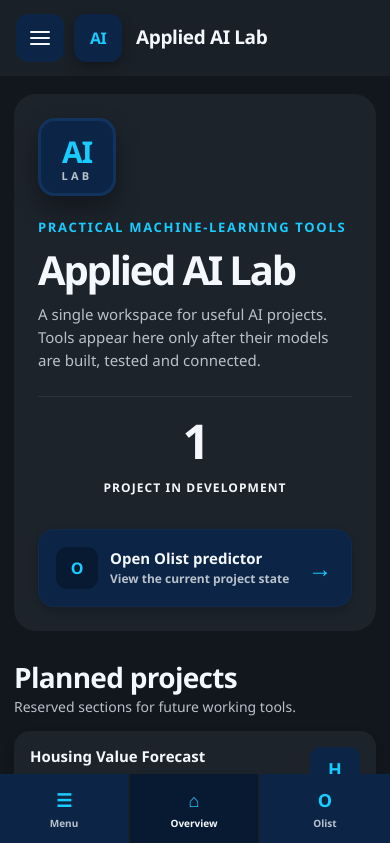
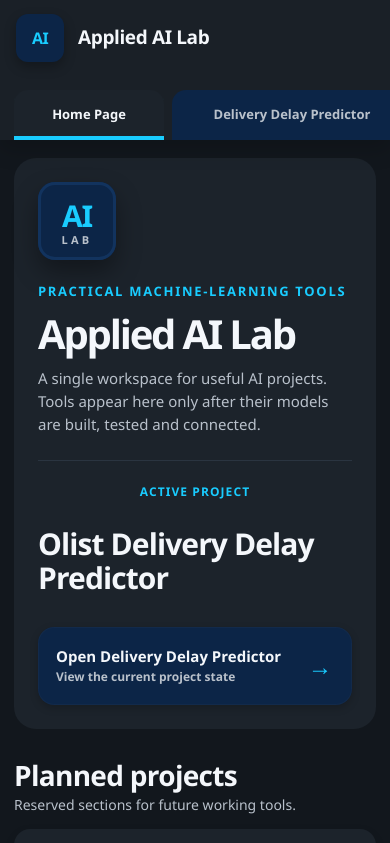
Before and after one commit to Sintagmatarches/applied-ai-lab, a Next.js app: page / in a window 390 px wide. Shown: the top 843 px of the page. Built offline with nearby package versions, Linux system fonts and the light colour scheme.

Commit message:
Replace side navigation with project tabs

```diff
--- a/app/globals.css
+++ b/app/globals.css
@@ -12,8 +12,7 @@
   --cyan: #19ccff;
   --line: #2a3440;
   --topbar-height: 100px;
-  --rail-width: 104px;
-  --content-gap: 30px;
+  --tabbar-height: 72px;
   --radius-large: 28px;
   --radius-medium: 16px;
   --motion: 170ms ease;
@@ -155,10 +154,6 @@
   white-space: nowrap;
 }
 
-.menu-trigger {
-  display: none;
-}
-
 .hero-action,
 .predictor-form button,
 .resource-grid button {
@@ -181,75 +176,64 @@
   transform: translateY(-1px);
 }
 
-.project-rail {
+.project-tabs {
   position: fixed;
-  z-index: 50;
-  top: calc(var(--topbar-height) + 16px);
-  left: 10px;
-  width: var(--rail-width);
-  display: grid;
-  gap: 10px;
-  max-height: calc(100dvh - var(--topbar-height) - 32px);
-  padding: 12px;
-  border-radius: 24px;
-  overflow-y: auto;
+  z-index: 60;
+  top: var(--topbar-height);
+  left: 0;
+  right: 0;
+  height: var(--tabbar-height);
+  display: flex;
+  align-items: flex-end;
+  padding: 0 6.5vw;
   background: var(--topbar);
-  box-shadow: 0 10px 24px rgba(0, 0, 0, 0.28);
+  box-shadow: 0 10px 20px rgba(0, 0, 0, 0.16);
 }
 
-.rail-link {
-  width: 80px;
-  height: 62px;
+.project-tabs-inner {
+  min-width: 0;
+  display: flex;
+  align-items: flex-end;
+  gap: 8px;
+}
+
+.project-tabs a {
+  min-width: 190px;
+  height: 56px;
   display: flex;
   align-items: center;
   justify-content: center;
-  border-radius: 15px;
-  color: var(--text);
+  padding: 0 26px;
+  border-radius: 14px 14px 0 0;
+  color: var(--muted);
   background: var(--navy);
-  box-shadow: 0 3px 8px rgba(0, 0, 0, 0.24);
+  font-size: 15px;
+  font-weight: 800;
+  white-space: nowrap;
   transition:
-    background var(--motion),
-    transform var(--motion);
+    color var(--motion),
+    background var(--motion);
 }
 
-.rail-link:hover {
-  background: var(--navy-hover);
-  transform: translateY(-1px);
+.project-tabs a:nth-child(2) {
+  min-width: 300px;
 }
 
-.rail-link.is-active {
-  background: var(--navy-active);
-  box-shadow: inset 0 3px 8px rgba(0, 0, 0, 0.4);
+.project-tabs a:hover {
+  color: var(--text);
+  background: var(--navy-hover);
 }
 
-.rail-icon {
-  width: 30px;
-  height: 30px;
-  display: grid;
-  place-items: center;
+.project-tabs a.is-active {
   color: var(--text);
-}
-
-.rail-icon svg {
-  width: 27px;
-  height: 27px;
-  fill: none;
-  stroke: currentColor;
-  stroke-linejoin: round;
-  stroke-width: 1.8;
-}
-
-.nav-letter {
-  color: var(--cyan);
-  font-size: 19px;
-  font-weight: 900;
+  background: var(--surface);
+  box-shadow: inset 0 -4px 0 var(--cyan);
 }
 
 .main-content {
   width: auto;
   min-height: 100dvh;
-  margin-left: calc(var(--rail-width) + var(--content-gap));
-  padding: calc(var(--topbar-height) + 28px) 6.5vw 64px 0;
+  padding: calc(var(--topbar-height) + var(--tabbar-height) + 30px) 6.5vw 64px;
 }
 
 .hero-card {
@@ -311,42 +295,31 @@
   border-left: 1px solid var(--line);
 }
 
-.hero-summary > strong {
-  font-size: 68px;
-  font-weight: 900;
-  line-height: 0.9;
-  letter-spacing: -0.05em;
-}
-
 .hero-summary > span {
-  margin-top: 6px;
+  color: var(--cyan);
   font-size: 12px;
   font-weight: 900;
   letter-spacing: 0.09em;
 }
 
+.hero-summary > h2 {
+  margin: 10px 0 0;
+  font-size: 30px;
+  line-height: 1.12;
+  letter-spacing: -0.03em;
+}
+
 .hero-action {
   min-height: 78px;
   display: grid;
-  grid-template-columns: 42px minmax(0, 1fr) 26px;
+  grid-template-columns: minmax(0, 1fr) 26px;
   align-items: center;
   gap: 12px;
   margin-top: 20px;
   padding: 12px 18px;
 }
 
-.action-icon {
-  width: 42px;
-  height: 42px;
-  display: grid;
-  place-items: center;
-  border-radius: 11px;
-  color: var(--cyan);
-  background: var(--navy-active);
-  font-weight: 900;
-}
-
-.hero-action > span:nth-child(2) {
+.hero-action > span:first-child {
   min-width: 0;
   display: grid;
 }
@@ -496,30 +469,18 @@
 
 .status-grid article {
   min-height: 132px;
-  display: grid;
-  grid-template-columns: 42px minmax(0, 1fr);
-  grid-template-rows: 1fr auto;
-  gap: 10px 12px;
+  display: flex;
+  flex-direction: column;
+  justify-content: space-between;
+  gap: 18px;
   padding: 16px;
   border-radius: var(--radius-medium);
   background: var(--surface);
 }
 
-.status-grid article > span {
-  width: 42px;
-  height: 42px;
-  display: grid;
-  place-items: center;
-  border-radius: 10px;
-  color: var(--muted);
-  background: var(--navy);
-  font-size: 13px;
-  font-weight: 900;
-}
-
-.status-grid article.is-current > span {
-  color: var(--cyan);
-  background: var(--navy-active);
+.status-grid article.is-current {
+  background: var(--surface-raised);
+  box-shadow: inset 0 -4px 0 var(--cyan);
 }
 
 .status-grid article strong {
@@ -529,7 +490,6 @@
 }
 
 .status-grid article small {
-  grid-column: 1 / -1;
   color: var(--muted);
   font-size: 12px;
   font-weight: 700;
@@ -671,12 +631,6 @@
   font-weight: 800;
 }
 
-.drawer-backdrop,
-.project-drawer,
-.mobile-nav {
-  display: none;
-}
-
 @media (max-width: 1500px) {
   .hero-card {
     grid-template-columns: 130px minmax(0, 1fr) minmax(290px, 360px);
@@ -738,35 +692,13 @@
 }
 
 @media (max-width: 860px) {
-  body {
-    padding-bottom: 70px;
-  }
-
   :root {
     --topbar-height: 76px;
+    --tabbar-height: 64px;
   }
 
   .topbar {
     padding: 12px 16px;
-  }
-
-  .menu-trigger {
-    width: 48px;
-    height: 48px;
-    display: grid;
-    place-content: center;
-    gap: 4px;
-    margin-right: 10px;
-    border: 0;
-    border-radius: 12px;
-    background: var(--navy);
-  }
-
-  .menu-trigger span {
-    width: 20px;
-    height: 2px;
-    border-radius: 2px;
-    background: var(--text);
   }
 
   .brand-mark {
@@ -779,123 +711,28 @@
     font-size: 19px;
   }
 
-  .project-rail {
-    display: none;
+  .project-tabs {
+    padding: 0 14px;
+    overflow-x: auto;
+  }
+
+  .project-tabs-inner {
+    min-width: max-content;
+  }
+
+  .project-tabs a {
+    min-width: 150px;
+    height: 50px;
+    padding: 0 20px;
+    font-size: 13px;
+  }
+
+  .project-tabs a:nth-child(2) {
+    min-width: 240px;
   }
 
   .main-content {
-    margin-left: 0;
-    padding: calc(var(--topbar-height) + 18px) 14px 28px;
-  }
-
-  .drawer-backdrop {
-    position: fixed;
-    inset: 0;
-    z-index: 80;
-    display: block;
-    pointer-events: none;
-    opacity: 0;
-    background: rgba(0, 0, 0, 0.72);
-    transition: opacity var(--motion);
-  }
-
-  .drawer-backdrop.is-open {
-    pointer-events: auto;
-    opacity: 1;
-  }
-
-  .project-drawer {
-    position: fixed;
-    inset: 0 auto 0 0;
-    z-index: 90;
-    width: min(88vw, 380px);
-    display: grid;
-    align-content: start;
-    gap: 10px;
-    padding: 16px;
-    overflow-y: auto;
-    background: var(--topbar);
-    transform: translateX(-102%);
-    transition: transform 220ms ease;
-  }
-
-  .project-drawer.is-open {
-    transform: translateX(0);
-  }
-
-  .drawer-header {
-    display: flex;
-    align-items: center;
-    justify-content: space-between;
-    margin-bottom: 4px;
-    padding-bottom: 14px;
-    border-bottom: 1px solid var(--line);
-  }
-
-  .drawer-header strong {
-    font-size: 20px;
-  }
-
-  .drawer-header button {
-    width: 44px;
-    height: 44px;
-    border: 0;
-    border-radius: 12px;
-    color: var(--text);
-    background: var(--navy);
-    font-size: 24px;
-  }
-
-  .project-drawer .rail-link {
-    width: 100%;
-    min-height: 58px;
-    justify-content: flex-start;
-    gap: 14px;
-    padding: 0 16px;
-  }
-
-  .rail-label {
-    overflow: hidden;
-    font-weight: 800;
-    text-overflow: ellipsis;
-    white-space: nowrap;
-  }
-
-  .mobile-nav {
-    position: fixed;
-    inset: auto 0 0;
-    z-index: 70;
-    height: 70px;
-    display: grid;
-    grid-template-columns: repeat(3, 1fr);
-    background: var(--topbar);
-  }
-
-  .mobile-nav a,
-  .mobile-nav button {
-    display: grid;
-    place-items: center;
-    align-content: center;
-    gap: 2px;
-    border: 0;
-    color: var(--muted);
-    background: var(--navy);
-    font-size: 10px;
-    font-weight: 800;
-  }
-
-  .mobile-nav > :not(:last-child) {
-    border-right: 2px solid var(--topbar);
-  }
-
-  .mobile-nav span {
-    color: var(--cyan);
-    font-size: 18px;
-  }
-
-  .mobile-nav .is-active {
-    color: var(--text);
-    background: var(--navy-active);
+    padding: calc(var(--topbar-height) + var(--tabbar-height) + 18px) 14px 28px;
   }
 
   .hero-card {
@@ -966,10 +803,6 @@
     padding-top: 22px;
   }
 
-  .hero-summary > strong {
-    font-size: 48px;
-  }
-
   .hero-action {
     width: 100%;
     margin-top: 16px;
--- a/app/lab-shell.tsx
+++ b/app/lab-shell.tsx
@@ -1,7 +1,6 @@
 "use client";
 
 import Link from "next/link";
-import { useState } from "react";
 
 export type ProjectId =
   | "home"
@@ -97,48 +96,26 @@
   );
 }
 
-function NavGlyph({ id }: { id: ProjectId }) {
-  if (id !== "home") {
-    const project = projects.find((item) => item.id === id);
-    return <span className="nav-letter">{project?.symbol}</span>;
-  }
-
+function ProjectTabs({ activeProject }: LabShellProps) {
   return (
-    <svg viewBox="0 0 24 24" aria-hidden="true">
-      <path d="M4 11.3 12 4l8 7.3V20h-5v-5H9v5H4z" />
-    </svg>
-  );
-}
-
-function Navigation({
-  activeProject,
-  onNavigate,
-  expanded = false,
-}: LabShellProps & { onNavigate?: () => void; expanded?: boolean }) {
-  const items = [
-    { id: "home" as const, href: "/", title: "Overview" },
-    projects[0],
-  ];
-
-  return (
-    <>
-      {items.map((item) => (
+    <nav className="project-tabs" aria-label="Project navigation">
+      <div className="project-tabs-inner">
         <Link
-          href={item.href}
-          key={item.id}
-          className={`rail-link ${activeProject === item.id ? "is-active" : ""}`}
-          aria-current={activeProject === item.id ? "page" : undefined}
-          aria-label={item.title}
-          title={expanded ? undefined : item.title}
-          onClick={onNavigate}
+          href="/"
+          className={activeProject === "home" ? "is-active" : ""}
+          aria-current={activeProject === "home" ? "page" : undefined}
         >
-          <span className="rail-icon">
-            <NavGlyph id={item.id} />
-          </span>
-          {expanded && <span className="rail-label">{item.title}</span>}
+          Home Page
         </Link>
-      ))}
-    </>
+        <Link
+          href="/olist-delivery-delay-predictor"
+          className={activeProject === "olist" ? "is-active" : ""}
+          aria-current={activeProject === "olist" ? "page" : undefined}
+        >
+          Delivery Delay Predictor
+        </Link>
+      </div>
+    </nav>
   );
 }
 
@@ -188,12 +165,11 @@
           </p>
         </div>
         <div className="hero-summary">
-          <strong>1</strong>
-          <span>PROJECT IN DEVELOPMENT</span>
+          <span>ACTIVE PROJECT</span>
+          <h2>Olist Delivery Delay Predictor</h2>
           <Link href="/olist-delivery-delay-predictor" className="hero-action">
-            <span className="action-icon">O</span>
             <span>
-              <strong>Open Olist predictor</strong>
+              <strong>Open Delivery Delay Predictor</strong>
               <small>View the current project state</small>
             </span>
             <span className="action-arrow">→</span>
@@ -217,7 +193,7 @@
       <section className="hero-card project-hero">
         <span className="project-hero-mark" aria-hidden="true">O</span>
         <div className="hero-copy">
-          <span className="eyebrow">PROJECT 01 · OLIST</span>
+          <span className="eyebrow">OLIST PROJECT</span>
           <h1>Delivery Delay Predictor</h1>
           <p>
             The future model will estimate whether a new order will arrive at
@@ -235,22 +211,18 @@
         <SectionTitle>Project status</SectionTitle>
         <div className="status-grid">
           <article>
-            <span>01</span>
             <strong>Data processing and SQL</strong>
             <small>Completed</small>
           </article>
           <article>
-            <span>02</span>
             <strong>Power BI and final report</strong>
             <small>Completed</small>
           </article>
           <article className="is-current">
-            <span>03</span>
             <strong>Model training and validation</strong>
             <small>In development</small>
           </article>
           <article>
-            <span>04</span>
             <strong>Prediction API</strong>
             <small>Not connected</small>
           </article>
@@ -353,24 +325,10 @@
 }
 
 export function LabShell({ activeProject }: LabShellProps) {
-  const [drawerOpen, setDrawerOpen] = useState(false);
-
   return (
     <div className="lab-app">
       <header className="topbar">
         <div className="brand">
-          <button
-            className="menu-trigger"
-            type="button"
-            onClick={() => setDrawerOpen(true)}
-            aria-expanded={drawerOpen}
-            aria-controls="project-drawer"
-            aria-label="Open project menu"
-          >
-            <span />
-            <span />
-            <span />
-          </button>
           <Link href="/" className="brand-link">
             <BrandMark />
             <span className="brand-text">
@@ -381,35 +339,7 @@
         </div>
       </header>
 
-      <nav className="project-rail" aria-label="Project navigation">
-        <Navigation activeProject={activeProject} />
-      </nav>
-
-      <div
-        className={`drawer-backdrop ${drawerOpen ? "is-open" : ""}`}
-        onClick={() => setDrawerOpen(false)}
-      />
-      <aside
-        className={`project-drawer ${drawerOpen ? "is-open" : ""}`}
-        id="project-drawer"
-        aria-hidden={!drawerOpen}
-      >
-        <div className="drawer-header">
-          <strong>Projects</strong>
-          <button
-            type="button"
-            onClick={() => setDrawerOpen(false)}
-            aria-label="Close project menu"
-          >
-            ×
-          </button>
-        </div>
-        <Navigation
-          activeProject={activeProject}
-          onNavigate={() => setDrawerOpen(false)}
-          expanded
-        />
-      </aside>
+      <ProjectTabs activeProject={activeProject} />
 
       <main className="main-content">
         {activeProject === "home" && <HomeContent />}
@@ -419,23 +349,6 @@
         )}
       </main>
 
-      <nav className="mobile-nav" aria-label="Mobile navigation">
-        <button type="button" onClick={() => setDrawerOpen(true)}>
-          <span aria-hidden="true">☰</span>
-          Menu
-        </button>
-        <Link href="/" className={activeProject === "home" ? "is-active" : ""}>
-          <span aria-hidden="true">⌂</span>
-          Overview
-        </Link>
-        <Link
-          href="/olist-delivery-delay-predictor"
-          className={activeProject === "olist" ? "is-active" : ""}
-        >
-          <span aria-hidden="true">O</span>
-          Olist
-        </Link>
-      </nav>
     </div>
   );
 }
--- a/app/layout.tsx
+++ b/app/layout.tsx
@@ -19,8 +19,8 @@
     description:
       "A growing laboratory for honest, production-minded machine learning tools.",
     icons: {
-      icon: "/favicon.svg?v=20260727-4",
-      shortcut: "/favicon.svg?v=20260727-4",
+      icon: "/favicon.svg?v=20260727-5",
+      shortcut: "/favicon.svg?v=20260727-5",
     },
     openGraph: {
       title: "Applied AI Lab",
```
Also changed, not shown: 1 other file (tests, documents, lock files or other folders).
